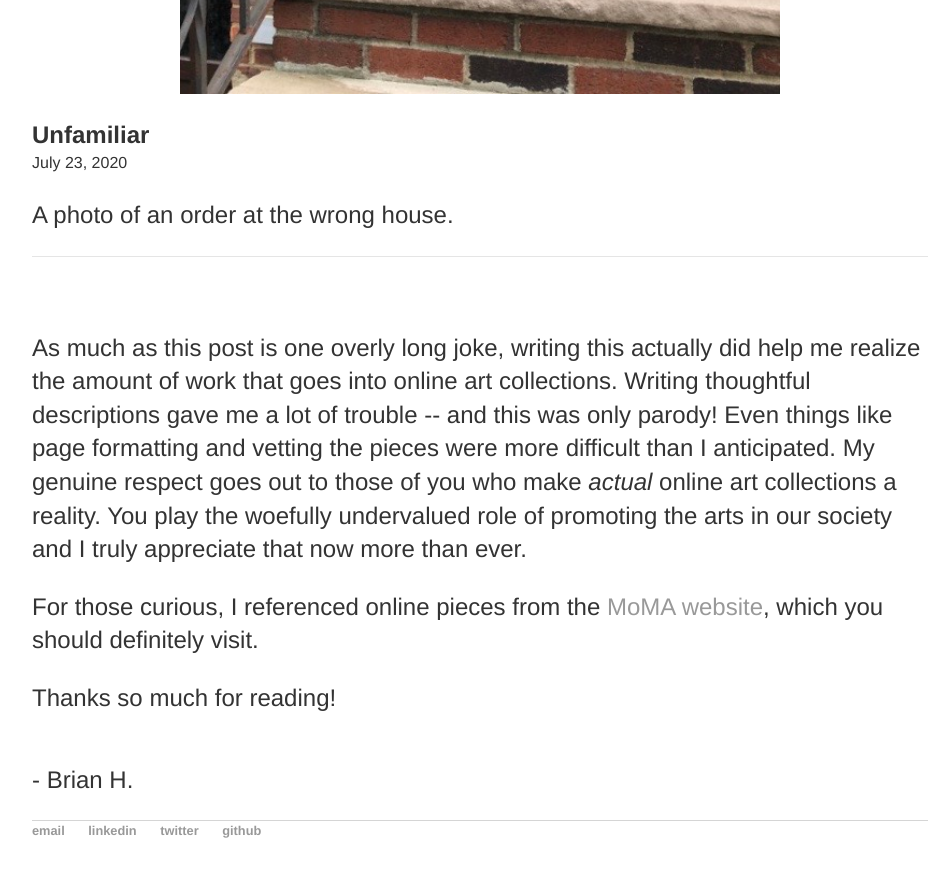
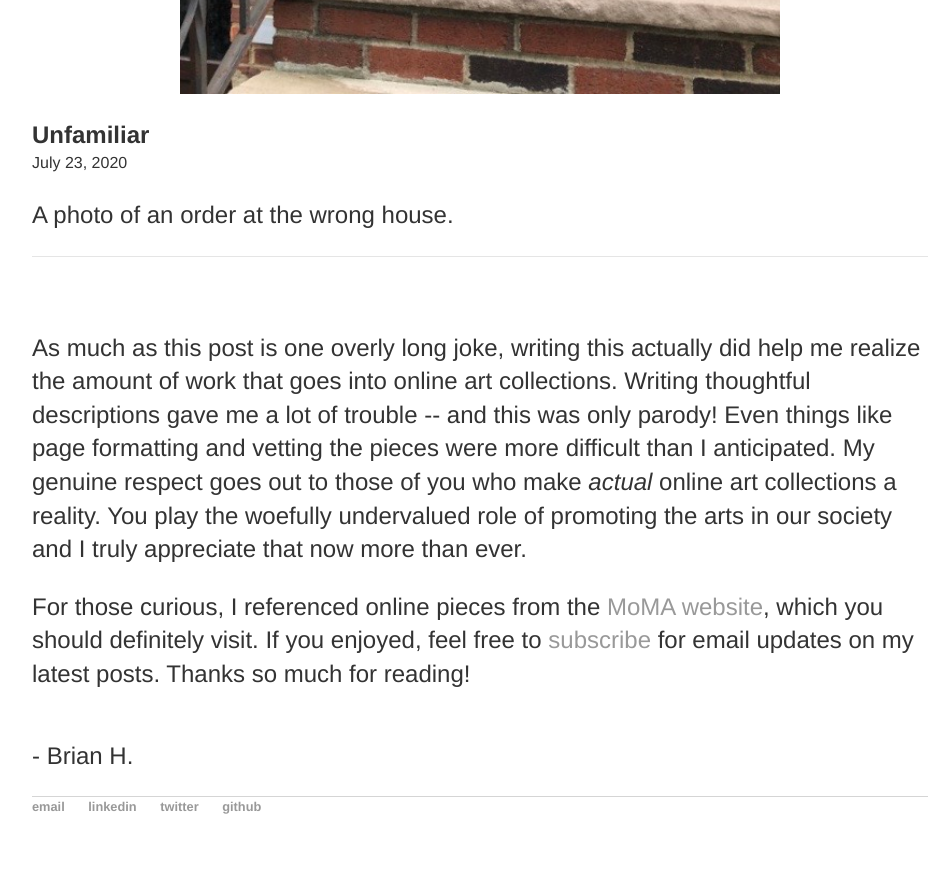
Before and after one commit to bhernandev/bhernandev.github.io, a Jekyll site: the page built from _posts/2020-07-25-the-dashing-door.md, in a window 1280 px wide and 900 px high, scrolled down 6486 px. Shown: the top 877 px of the window, without its empty margins (160-1111 px from the left). Built offline with Jekyll 4.4.1, drawn with Linux system fonts in a browser that asks for light colours.

Commit message:
add subscription to blog

```diff
--- a/_posts/2020-07-25-the-dashing-door.md
+++ b/_posts/2020-07-25-the-dashing-door.md
@@ -102,6 +102,4 @@ A photo of an order at the wrong house.
 
 As much as this post is one overly long joke, writing this actually did help me realize the amount of work that goes into online art collections. Writing thoughtful descriptions gave me a lot of trouble \-\- and this was only parody! Even things like page formatting and vetting the pieces were more difficult than I anticipated. My genuine respect goes out to those of you who make *actual* online art collections a reality. You play the woefully undervalued role of promoting the arts in our society and I truly appreciate that now more than ever.
 
-For those curious, I referenced online pieces from the [MoMA website](https://www.moma.org/), which you should definitely visit.
-
-Thanks so much for reading!
+For those curious, I referenced online pieces from the [MoMA website](https://www.moma.org/), which you should definitely visit. If you enjoyed, feel free to [subscribe](https://tinyletter.com/bhernandev) for email updates on my latest posts. Thanks so much for reading!
--- a/blog/index.html
+++ b/blog/index.html
@@ -3,7 +3,7 @@ layout: default
 title: Brian's Blog
 ---
 <h1>{{ page.title }}</h1>
-<p>This is where I share my thoughts on various topics.</p>
+<p>This is where I share my thoughts on various topics. You can join the mailing list for email updates on my latest posts <a href="https://tinyletter.com/bhernandev">here</a>.</p>
 <ul class="posts">
   {% for post in site.posts %}
     <li><span>{{ post.date | date: "%B %-d, %Y" }}</span> — <a href="{{ post.url }}" title="{{ post.title }}">{{ post.title }} </a></li>
```
Also changed, not shown: _posts/2020-05-24-my-heart-in-3-months.md (+1 -1 lines).
